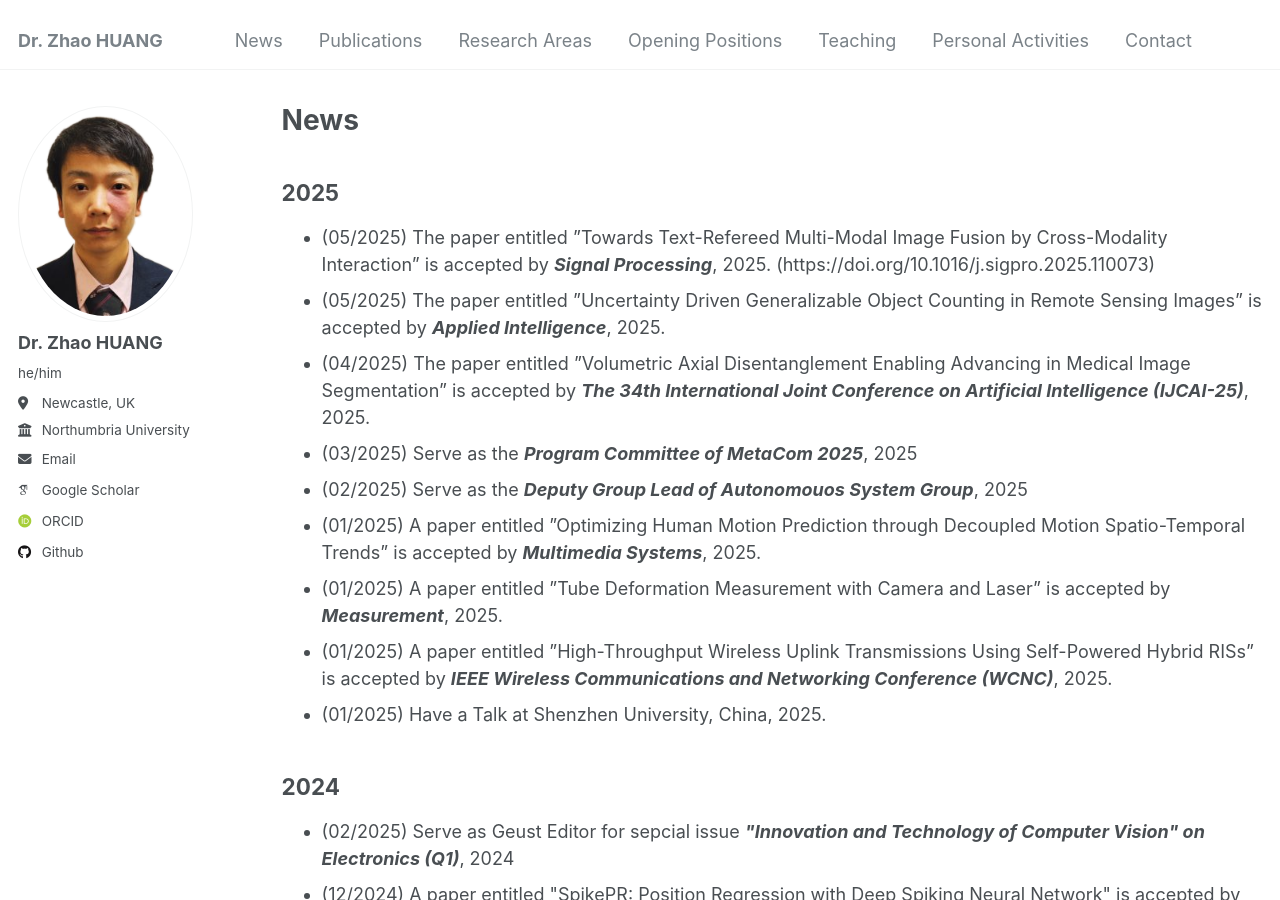
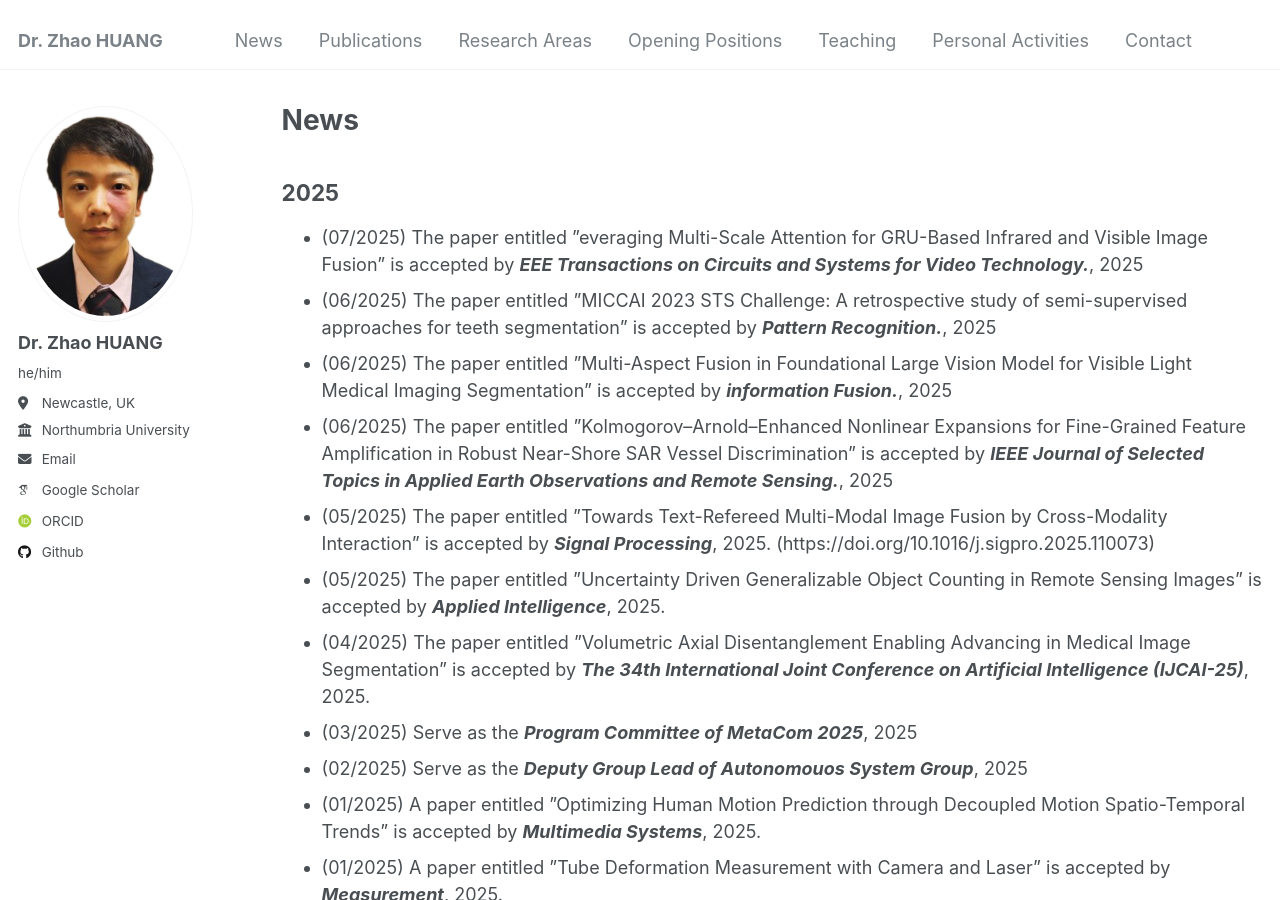
Before and after one commit to ZZ2020zz/ZZ2020zz.github.io, a Jekyll site: the page built from _pages/news.html, in a window 1280 px wide and 900 px high. Built offline with Jekyll 4.4.1, drawn with Linux system fonts in a browser that asks for light colours; some web fonts are replaced.

Commit message:
Update news.html

```diff
--- a/_pages/news.html
+++ b/_pages/news.html
@@ -18,7 +18,14 @@ author_profile: true
         <section>
             <h2>2025</h2>
             <ul>
-
+            <li>(07/2025) The paper entitled ”everaging Multi-Scale Attention for GRU-Based Infrared and Visible Image Fusion” is accepted by <em style="font-style: italic;
+            font-weight: bold;"> EEE Transactions on Circuits and Systems for Video Technology.</em>, 2025
+            <li>(06/2025) The paper entitled ”MICCAI 2023 STS Challenge: A retrospective study of semi-supervised approaches for teeth segmentation” is accepted by <em style="font-style: italic;
+            font-weight: bold;"> Pattern Recognition.</em>, 2025
+            <li>(06/2025) The paper entitled ”Multi-Aspect Fusion in Foundational Large Vision Model for Visible Light Medical Imaging Segmentation” is accepted by <em style="font-style: italic;
+            font-weight: bold;"> information Fusion.</em>, 2025
+            <li>(06/2025) The paper entitled ”Kolmogorov–Arnold–Enhanced Nonlinear Expansions for Fine-Grained Feature Amplification in Robust Near-Shore SAR Vessel Discrimination” is accepted by <em style="font-style: italic;
+            font-weight: bold;"> IEEE Journal of Selected Topics in Applied Earth Observations and Remote Sensing.</em>, 2025
             <li>(05/2025) The paper entitled ”Towards Text-Refereed Multi-Modal Image Fusion by Cross-Modality Interaction” is accepted by <em style="font-style: italic; font-weight: bold;"> Signal Processing</em>, 2025. (https://doi.org/10.1016/j.sigpro.2025.110073)</li>
             <li>(05/2025) The paper entitled ”Uncertainty Driven Generalizable Object Counting in Remote Sensing Images” is accepted by <em style="font-style: italic; font-weight: bold;"> Applied Intelligence</em>, 2025.</li>
             <li>(04/2025) The paper entitled ”Volumetric Axial Disentanglement Enabling Advancing in Medical Image Segmentation” is accepted by <em style="font-style: italic; font-weight: bold;"> The 34th International Joint Conference on Artificial Intelligence (IJCAI-25)</em>, 2025.</li>
```
Lines whose indentation alone changed are shown as unchanged.
